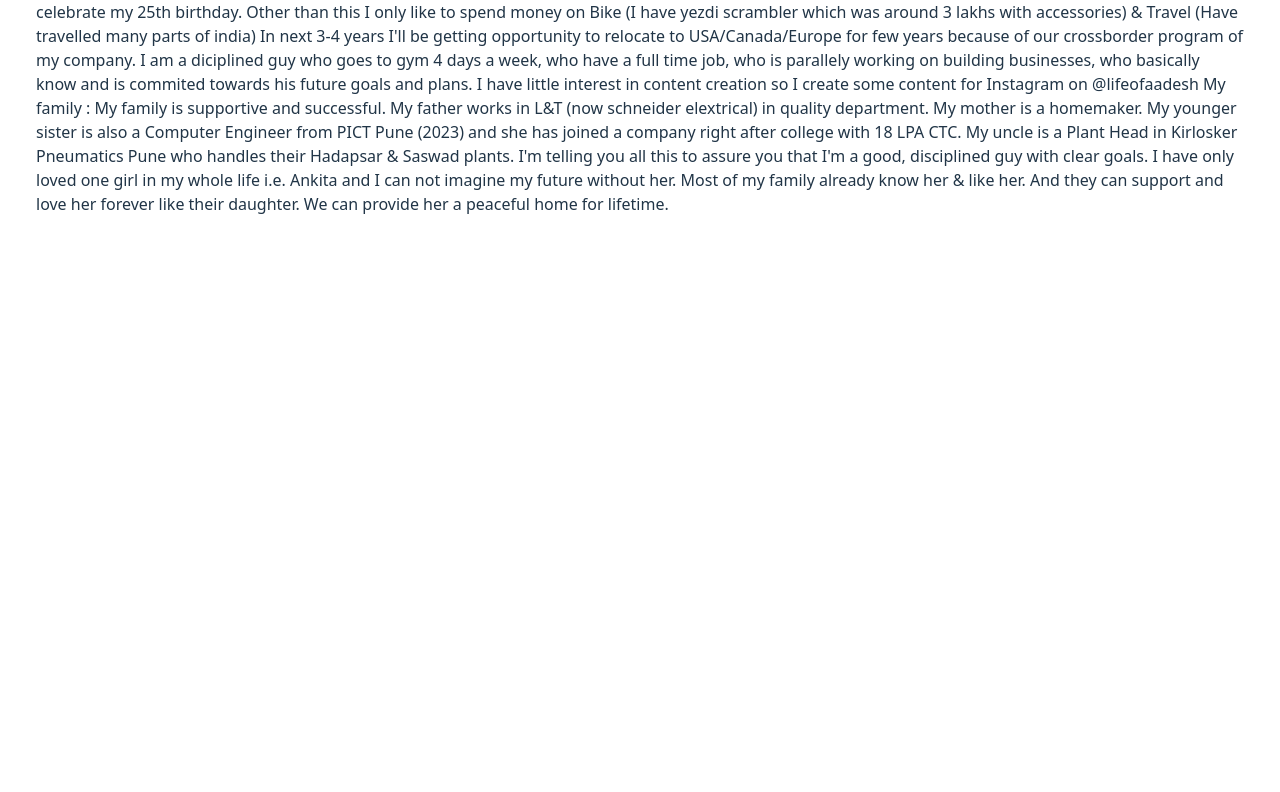
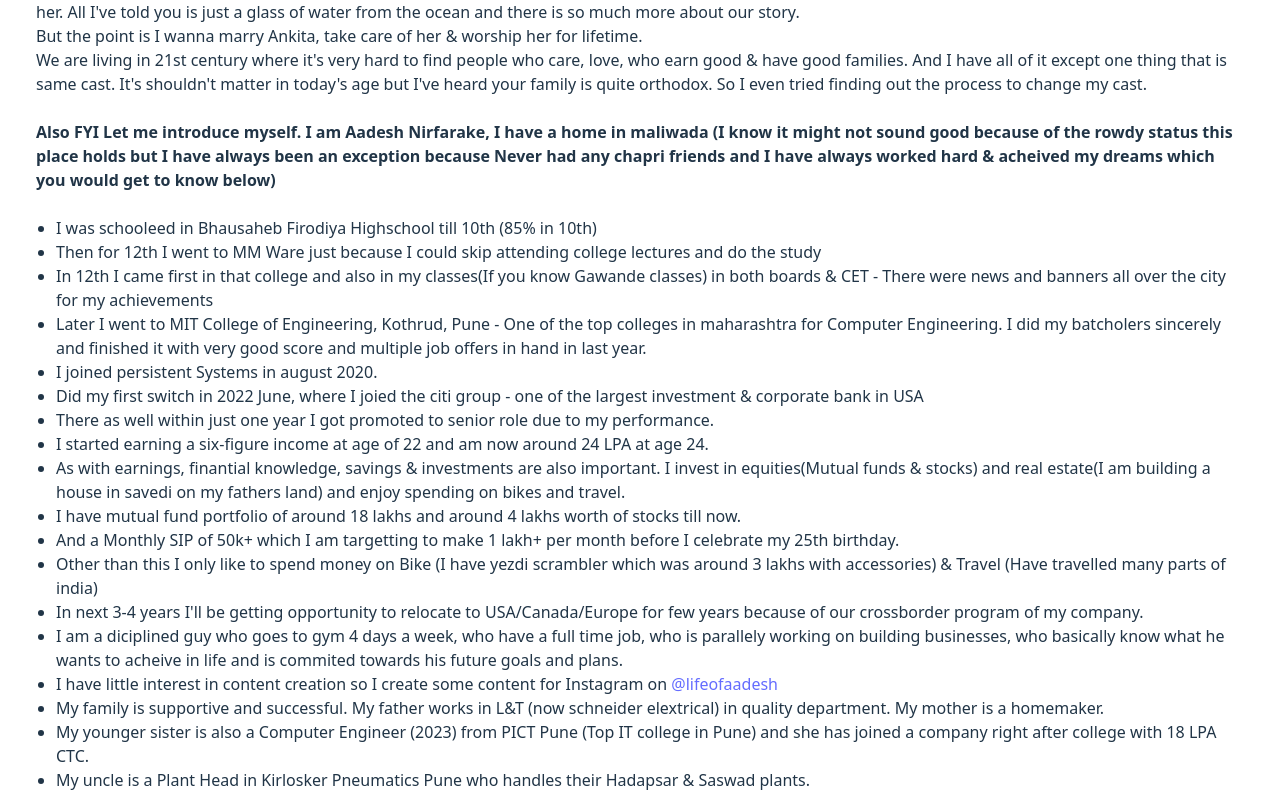
Before and after one commit to AADESHRN/ANKITA-AADESH, a React (Vite) app: page / in a window 1280 px wide. Shown: the part 1808-2600 px from the top of the page. Before the commit the page ends 2076 px from the top, so only its background shows below. Built offline with nearby package versions, Linux system fonts and the light colour scheme.

Commit message:
added more styling

```diff
--- a/src/App.jsx
+++ b/src/App.jsx
@@ -25,13 +25,18 @@
           read with an open mind.
           <br />I hope you can understand from my and Ankita's perspective.
           <br />
-          <span className="font-semibold">Writing this with a heavy heart at 2 in the night.</span>
+          <span className="font-semibold">
+            Writing this with a heavy heart at 2 in the night.
+          </span>
         </h2>
+        <br />
+        <br />
         You already know Ankita and I were classmates in 11th and 12th. But I
         think this is the time, there's much more you should know.
         <br /> I'm not sure if I'll ever have the courage to send you this
         message, but if I do, know that I'm deeply in love and in fear of
         losing, and I can't handle it anymore.
+        <br />
         <br /> So, the story goes back to our college days. I liked Ankita then
         (as her brother, this might not sound good to you, but I hope you
         understand). But I was always focused on studies and never talked to her
@@ -47,139 +52,217 @@
         lives, including each others families. I know everything about your
         family members <br />
         <br />
-        <span className="font-semibold">Mumma -</span> previous name 'Sunita Madharlele', she is from nagar, Your Nani
-        ji was marathi, she did intercase marrige, which didn't go very well in
-        their old age and she left the home and never came back. Mummi ki
-        birthdate - 10th March <br />
+        <span className="font-semibold">Mumma -</span> previous name 'Sunita
+        Madharlele', she is from nagar, Your Nani ji was marathi, she did
+        intercase marrige, which didn't go very well in their old age and she
+        left the home and never came back. On her recent birthdate you took
+        Mumma & Ankita to different temples around pune.
         <br />
-        <span className="font-semibold">Papa -</span> Rajkumar Choukse - from MP - have 8-9 sisters(Bua) and one big
-        brother(bade papa) - I know about Papa's past struggle - how they came
-        to nagar - How you guys used to live in saras nagar - with mama ji - How
-        papa found his way through all the ups and downs and set up the business
-        of fruits trading - How he goes to supa and different markets - His
-        holidays on Thursdays and Saturdays Papa birthdate - 28th Oct <br />
-        <br />
-        <span className="font-semibold">Saurabh Bhiyya (You) -</span> Ankita & Me both are really proud of you, How you
-        have acheived your career heights - she always tells me about your
-        exhebitions or events or the company parties - I always get all your
-        pics as your family member as soon as you send it to her I remember your
-        Dubai exhebition.. I have all the pics of you in dubai.. WIth Burj
-        Khalifa.. Your event.. Then about goa exhebition where PM modi was gonna
-        come.. The suit you bought few days before going to goa.. Which was
-        amazing btw.. Also I get the updates everytime you come home. Snap of
-        she doing your champi. You guys eating panipuri with family. You last
-        visited home around padwa.. You went to Suzuki showroom for booking new
-        bike access 125 (Which you took home on the day of gudhi padwa), you
-        went to grab vada pao and lassi from bazaar.. Your recent team visit to
-        Goa.. Pics of villa, your team & you enjoying in brown shorts.. I always
-        get updates about All the lovely moments. Bhiyya Birthdate - 19th March{" "}
+        Mummi ki birthdate - 10th March
         <br />
         <br />
-        <span className="font-bold">Ankita -</span> I can never finish writing how much I know about her & how much
-        I understand her. She has told me everything about her. What all thing
-        she did after 12th. The Engineering, her intrests hobbies, And also
-        about Aman. How he came & destroyed her life. How you guys went to his
-        family marrige. and many thing which none of us would like to talk
-        about. After the breakup how she felt and how everyone treated her.
-        Every small thing. But forget the sad part. Her tries for the government
-        pwd exam few months back. her Salesforce course in pune. Not only this,
-        But all her dresses, all her heels & chappals, make up items, & all her favourite things, She has sent me
-        soo many pictures of her that I have more pics of her than my own in my
-        phone gallary now 😄 She taught me what soulmate is - she told me how me
-        and she are soulmates - And how she regret why I didn't found her before
-        Aman. During all this time we spend - we have seen many good and bad
-        things togather - we fought with each other multiple times and always
-        came back - cared and loved each other But we never met. We have
-        maintained boundries till now. We have talked for hours on calls,
-        messages, Also face to face we have talked is many times with she in
-        your gallry and I standing in front of her in the hanuman ji's temple.
-        Also one time I surprised her with a gift box directly in front of your
-        house. She was shy and nervous. These are our only face to face
-        encounters and we have never met outside anywhere till now. And neither
-        of us have forced anything on each other ever. So many things happened,
-        and recently, things got serious. That's why I tried to meet you at the
-        wedding. All I wanted was to build a friendship with you, but I didn't
-        get much response. Mumma already know everything about me - As she and
-        my bua were classmates. I have introduced Ankita to few of my family
-        members. She knows my chachi very well now and she talks with her
-        frequently on calls & messages. They have discussed about our marrige
-        and how we will face blockers and how we have to convince everyone. She
-        said that mummy will understand and and she is just scared of papa and
-        you. She was also concerned that because of her past and Nani's
-        incident, you guys won't allow her or listen to het anymore. She is also
-        scared that because of her past or your two experiences with girls even
-        you won't support her as friend & brother. She has the past trauma from
-        which she is not healed completely and scared of her own family. But
-        still, for love she tried to talk to mummy on Thursday 4th April.
-        Mummy's reaction was quite obvious and firstly she talked about the cast
-        issues, then gave examples of failed marriges, they talked for 3 hours
-        and mummy demotived Ankita & told her that if she told it to papa you
-        guys will get her married in 2 months with anyone. So basically she is
-        in very bad situation where she has to think about samaj, family
-        pressure, and us. And she doesn't wanna make you guys feel bad. So she
-        will get ready to get merried to whoever unknown guy you guys will get
-        for her. She is basically killing herself & her emotions due to past &
-        due to fear of her own family. But I think there is only one in your
-        family who is educated and mature enough to understand us and it is You
-        Bhaiyya. I know you might feel mixed emotions while reading this—anger,
-        care, shock—but please try to understand & digest everything with calm.
+        <span className="font-semibold">Papa -</span> Rajkumar Choukse - from MP
+        - have 8-9 sisters(Bua) and one big brother(bade papa) - I know about
+        Papa's past struggle - how they came to nagar - How you guys used to
+        live in saras nagar - with mama ji - How papa found his way through all
+        the ups and downs and set up the business of fruits trading - How he
+        goes to supa and different markets - His off days are on Thursdays and
+        Saturdays <br />
+        Papa's birthdate - 28th Oct <br />
+        <br />
+        <span className="font-semibold">Saurabh Bhiyya (You) -</span> Ankita &
+        Me both are really proud of you, How you have acheived your career
+        heights - she always tells me about your exhebitions or events or the
+        company parties - I always get all your pics as your family member as
+        soon as you send it to her I remember your Dubai exhebition.. I have all
+        the pics of you in dubai.. WIth Burj Khalifa.. Your event.. Then about
+        goa exhebition where PM modi was gonna come.. The suit you bought few
+        days before going to goa.. Which was amazing btw.. Also I get the
+        updates everytime you come home. Snap of she doing your champi. You guys
+        eating panipuri with family. Around padwa.. You went to Suzuki showroom
+        for booking new bike access 125 (Which you took home on the day of gudhi
+        padwa), Your recent team visit to Goa.. Pics of villa, your team & you
+        enjoying in brown shorts.. I always get updates about All the lovely
+        moments of the family. <br />
+        Bhiyya's Birthdate - 19th March <br />
+        <br />
+        <span className="font-bold">Ankita -</span> I can never finish writing
+        how much I know about her & how much I understand her. She has told me
+        everything about herself. What all thing she did after 12th. The
+        Engineering, her intrests hobbies, And also about Aman. How he came &
+        destroyed her life. How you guys went to his family marrige. and many
+        thing which none of us would like to talk about. After the breakup how
+        she felt and how everyone treated her. Every small thing. But forget the
+        sad part. <br />
+        Her tries for the government pwd exam few months back. her Salesforce
+        course in pune. Not only this, But all her dresses, all her heels &
+        chappals, make up items, & all her favourite things, She has sent me soo
+        many pictures of her that I have more pics of her than my own in my
+        phone gallary now 😄 <br />
+        She taught me what soulmate is - She told me how she and I are
+        soulmates, and how she regrets why she didn't found me before, Aman.
+        <br />
+        During all this time we spend - we have seen many good and bad things
+        togather - we fought with each other multiple times and always came back
+        - cared and loved each other But we never met. We have maintained
+        boundries till now. We have talked for hours on calls, messages, Also
+        face to face we have talked is many times with she in your gallry and I
+        standing in front of her in the hanuman ji's temple. Also one time I
+        surprised her with a gift box directly in front of your house. She was
+        shy and nervous. These are our only face to face encounters and we have
+        never met outside anywhere till now. And neither of us have forced
+        anything on each other ever. <br />
+        <br />
+        So many things happened, and recently, things got serious. That's why I
+        tried to meet you at the wedding. All I wanted was to build a friendship
+        with you, but I didn't get much response. Mumma already know everything
+        about me - As she and my bua were classmates. I have introduced Ankita
+        to few of my family members. She knows my chachi very well now and she
+        talks with her frequently on calls & messages. They have discussed about
+        our marrige and how we will face blockers and how we have to convince
+        everyone. She said that mummy will understand and and she is just scared
+        of papa and you. She was also concerned that because of her past and
+        Nani's incident, you guys won't allow her or listen to her anymore. She
+        is also scared that because of her past or your two experiences with
+        girls even you won't support her as friend & brother. <br />
+        <br />
+        She has the past trauma from which she is not healed completely and
+        scared of her own family. But still, for love she tried to talk to mummy
+        multiple times. Mummy's reaction was quite obvious and firstly she
+        talked about the cast issues, then gave examples of failed marriges,
+        they have talked for hours and mummy demotived Ankita & told her that if
+        she told it to papa you guys will get her married in 2 months with
+        anyone. So basically she is in very bad situation where she has to think
+        about samaj, family pressure, and us. <br />
+        And she doesn't wanna make you guys feel bad. So she will get ready to
+        get married to whoever unknown guy you guys will get for her. <br />
+        She is basically killing herself & her emotions due to past & due to
+        fear of her own family. <br />
+        But I think there is only one in your family who is educated and mature
+        enough to understand us and it is You Bhaiyya. <br />I know you might
+        feel mixed emotions while reading this—anger, care, shock—but please try
+        to understand & digest everything with calm.
+        <br />
         She is your sister after all and you love her and you want the best for
-        her. Your parents will marry Ankita off to a stranger in a year whose
-        past & future you will have no clue about, and even she will get ready
-        to sacrifice her happiness for your family's sake. We have spent so much
-        time togather, made the future plans togather, So in love that I can not
+        her. <br />
+        Your parents will marry Ankita off to a stranger guy in a year whose
+        past & future you will have no clue about and whose only plus point will
+        be he is of same cast, and even Ankita will get ready to sacrifice her
+        happiness for your family's sake.
+        <br />
+        <br />
+        Me and Ankita understand each other so well. We have spent so much time
+        togather, made the future plans togather, So in love that I can not
         imagine my future without her. And day by day my fear of losing her is
-        increasing. I am even getting panic attacks and feeling depressed &
-        mentally stressed. All I've told you is just a glass from the ocean and
-        there is so much more. But the point is I wanna marry Ankita and take
-        care of her for lifetime. We are living in 21st century where it's very
-        hard to find people who care, love, who earn good & have good families.
-        And I have all of it except one thing that is same cast. It's shouldn't
-        matter in today's age but I've heard your family is quite orthodox. So I
-        even tried finding out the process to change my cast. Also FYI Let me
-        introduce myself. I am Aadesh Nirfarake, I have a home in maliwada (I
-        know it might not sound good because of the rowdy status this place has
-        but I have always been an exception because Never had any chapri friends
-        and I have always worked hard & acheived my dreams which you would get
-        to know below) I was schooleed in Bhausaheb Firodiya till 10th - Then
-        for 12th I went to MM Ware just because I could skip attending college
-        lectures and do the study - In 12th I came first in that college and
-        also in my classes(If you know Gawande classes) in both boards & CET -
-        There were news and banners all over the city for my achievements Later
-        I went to MIT College of Engineering, Kothrud, Pune - One of the top
-        colleges in maharashtra for Computer Engineering. I did my batcholers
-        sincerely and finished it with very good score and multiple job offers
-        in hand in last year. I joined persistent Systems in august 2020. Did my
-        first switch in 2022 June, where I joied the citi group - one of the
-        largest investment & corporate bank in USA There as well within just one
-        year I got promoted to senior role due to my performance. I started
-        earning a six-figure income at age of 22 and am now around 24 LPA at age
-        24. As with earnings, finantial knowledge, savings & investments are
-        also important. I invest in equities(Mutual funds & stocks) and real
-        estate(I am building a house in savedi on my fathers land) and enjoy
-        spending on bikes and travel. I have mutual fund portfolio of around 18
-        lakhs and around 4 lakhs worth of stocks till now. And a Monthly SIP of
-        50k+ which I am targetting to make 1 lakh+ per month before I celebrate
-        my 25th birthday. Other than this I only like to spend money on Bike (I
-        have yezdi scrambler which was around 3 lakhs with accessories) & Travel
-        (Have travelled many parts of india) In next 3-4 years I'll be getting
-        opportunity to relocate to USA/Canada/Europe for few years because of
-        our crossborder program of my company. I am a diciplined guy who goes to
-        gym 4 days a week, who have a full time job, who is parallely working on
-        building businesses, who basically know and is commited towards his
-        future goals and plans. I have little interest in content creation so I
-        create some content for Instagram on @lifeofaadesh My family : My family
-        is supportive and successful. My father works in L&T (now schneider
-        elextrical) in quality department. My mother is a homemaker. My younger
-        sister is also a Computer Engineer from PICT Pune (2023) and she has
-        joined a company right after college with 18 LPA CTC. My uncle is a
-        Plant Head in Kirlosker Pneumatics Pune who handles their Hadapsar &
-        Saswad plants. I'm telling you all this to assure you that I'm a good,
-        disciplined guy with clear goals. I have only loved one girl in my whole
-        life i.e. Ankita and I can not imagine my future without her. Most of my
-        family already know her & like her. And they can support and love her
-        forever like their daughter. We can provide her a peaceful home for
-        lifetime.
+        increasing. I am feeling anxious, depressed & mentally stressed because
+        I can not imagine my life without her. All I've told you is just a glass
+        of water from the ocean and there is so much more about our story.
+        <br />
+        But the point is I wanna marry Ankita, take care of her & worship her
+        for lifetime. <br />
+        We are living in 21st century where it's very hard to find people who
+        care, love, who earn good & have good families. And I have all of it
+        except one thing that is same cast. It's shouldn't matter in today's age
+        but I've heard your family is quite orthodox. So I even tried finding
+        out the process to change my cast. <br />
+        <br />
+        <span className="font-bold">
+          Also FYI Let me introduce myself. I am Aadesh Nirfarake, I have a home
+          in maliwada (I know it might not sound good because of the rowdy
+          status this place holds but I have always been an exception because
+          Never had any chapri friends and I have always worked hard & acheived
+          my dreams which you would get to know below)
+        </span>
+        <br />
+        <br />
+        <ul className="list-disc ml-5 hover:list-roman">
+          <li>
+            I was schooleed in Bhausaheb Firodiya Highschool till 10th (85% in
+            10th)
+          </li>
+          <li>
+            Then for 12th I went to MM Ware just because I could skip attending
+            college lectures and do the study
+          </li>
+          <li>
+            In 12th I came first in that college and also in my classes(If you
+            know Gawande classes) in both boards & CET - There were news and
+            banners all over the city for my achievements
+          </li>
+          <li>
+            Later I went to MIT College of Engineering, Kothrud, Pune - One of
+            the top colleges in maharashtra for Computer Engineering. I did my
+            batcholers sincerely and finished it with very good score and
+            multiple job offers in hand in last year.
+          </li>
+          <li>I joined persistent Systems in august 2020.</li>
+          <li>
+            Did my first switch in 2022 June, where I joied the citi group - one
+            of the largest investment & corporate bank in USA
+          </li>
+          <li>
+            There as well within just one year I got promoted to senior role due
+            to my performance.
+          </li>
+          <li>
+            I started earning a six-figure income at age of 22 and am now around
+            24 LPA at age 24.
+          </li>
+          <li>
+            As with earnings, finantial knowledge, savings & investments are
+            also important. I invest in equities(Mutual funds & stocks) and real
+            estate(I am building a house in savedi on my fathers land) and enjoy
+            spending on bikes and travel.
+          </li>
+          <li>
+            I have mutual fund portfolio of around 18 lakhs and around 4 lakhs
+            worth of stocks till now.
+          </li>
+          <li>
+            And a Monthly SIP of 50k+ which I am targetting to make 1 lakh+ per
+            month before I celebrate my 25th birthday.
+          </li>
+          <li>
+            Other than this I only like to spend money on Bike (I have yezdi
+            scrambler which was around 3 lakhs with accessories) & Travel (Have
+            travelled many parts of india)
+          </li>
+          <li>
+            In next 3-4 years I'll be getting opportunity to relocate to
+            USA/Canada/Europe for few years because of our crossborder program
+            of my company.
+          </li>
+          <li>
+            I am a diciplined guy who goes to gym 4 days a week, who have a full
+            time job, who is parallely working on building businesses, who
+            basically know what he wants to acheive in life and is commited
+            towards his future goals and plans.
+          </li>
+          <li>
+            I have little interest in content creation so I create some content
+            for Instagram on <a href="https://www.instagram.com/lifeofaadesh">@lifeofaadesh</a>
+          </li>
+          <li>
+            My family is supportive and successful. My father works
+            in L&T (now schneider elextrical) in quality department. My mother
+            is a homemaker.
+          </li>
+          <li>
+            My younger sister is also a Computer Engineer (2023) from PICT Pune (Top IT college in Pune)
+            and she has joined a company right after college with 18 LPA CTC.
+          </li>
+          <li>
+            My uncle is a Plant Head in Kirlosker Pneumatics Pune who handles
+            their Hadapsar & Saswad plants.
+          </li>
+        </ul>
+        <br />
+        <br />
+        I'm telling you all this to assure you that I'm a good, disciplined guy
+        with clear goals. I have only loved one girl in my whole life i.e.
+        Ankita and I can not imagine my future without her. Most of my family
+        already know her & like her. And they can support and love her forever
+        like their daughter. We can provide her a peaceful home for lifetime.
       </p>
     </div>
   );
```
